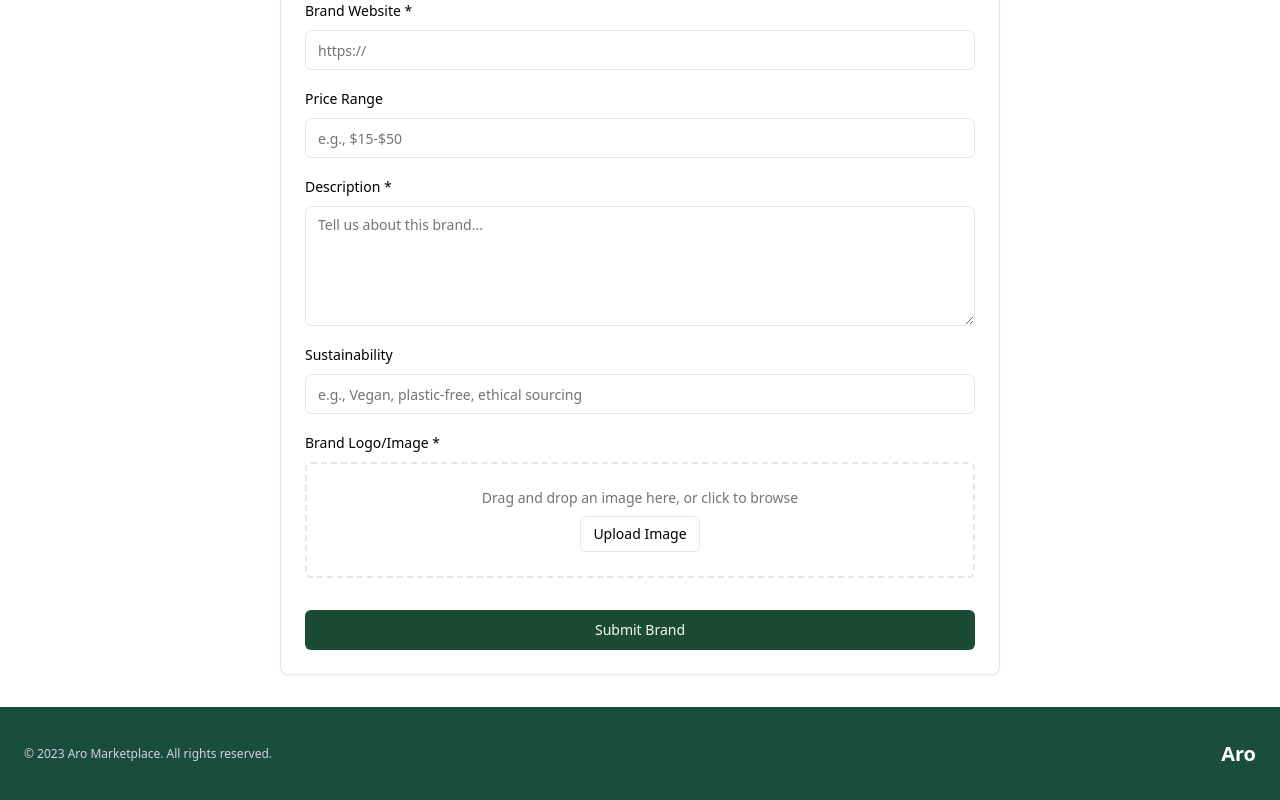
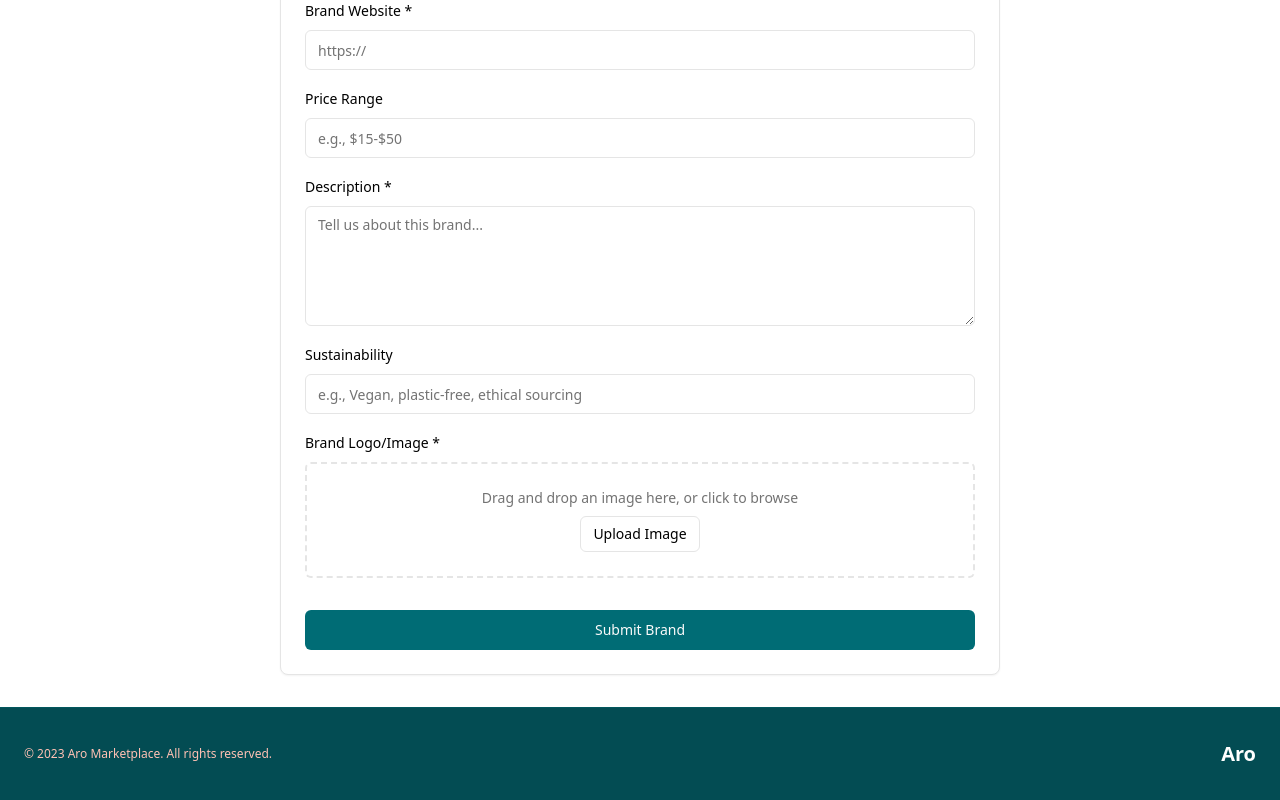
Before and after one commit to josephmgood/aro, a React (Vite) app: page /submit in a window 1280 px wide. Shown: the part 614-1414 px from the top of the page. Built offline with nearby package versions, Linux system fonts and the light colour scheme.

Commit message:
Update app color scheme
Updates the application's color scheme to use a visually pleasing combination of specified colors.

```diff
--- a/src/components/BrandCard.tsx
+++ b/src/components/BrandCard.tsx
@@ -8,7 +8,7 @@ interface BrandCardProps {
 
 export function BrandCard({ brand }: BrandCardProps) {
   return (
-    <div className="bg-gray-100 rounded-lg overflow-hidden">
+    <div className="bg-white rounded-lg overflow-hidden shadow-sm border border-brandColors-lightSalmon/20 hover:shadow-md transition-all">
       <Link to={`/brand/${brand.id}`} className="block">
         <div className="aspect-[4/3] overflow-hidden">
           <img
@@ -18,12 +18,12 @@ export function BrandCard({ brand }: BrandCardProps) {
           />
         </div>
         <div className="p-3">
-          <h3 className="text-sm font-medium text-[#1B4D3E] truncate">{brand.name}</h3>
-          <div className="mt-2 text-xs font-medium text-[#1B4D3E]/80">
+          <h3 className="text-sm font-medium text-brandColors-darkTeal truncate">{brand.name}</h3>
+          <div className="mt-2 text-xs font-medium text-brandColors-mediumTeal">
             {brand.category}
           </div>
           <div className="flex items-center mt-1">
-            <span className="text-xs text-gray-500">@{brand.founder.name.replace(/\s+/g, "").toLowerCase()}</span>
+            <span className="text-xs text-brandColors-salmon">@{brand.founder.name.replace(/\s+/g, "").toLowerCase()}</span>
           </div>
         </div>
       </Link>
--- a/src/components/CategoriesList.tsx
+++ b/src/components/CategoriesList.tsx
@@ -31,7 +31,9 @@ export function CategoriesList({ activeCategory = "All", onSelectCategory }: Cat
           variant={activeCategory === category ? "default" : "outline"}
           size="sm"
           onClick={() => handleCategoryClick(category)}
-          className={activeCategory === category ? "bg-white text-[#1B4D3E] hover:bg-gray-200" : "border-gray-400 text-white hover:bg-[#1B4D3E]/80"}
+          className={activeCategory === category
+            ? "bg-brandColors-salmon text-brandColors-darkTeal hover:bg-brandColors-salmon/90"
+            : "border-brandColors-mediumTeal/40 text-brandColors-darkTeal hover:bg-brandColors-lightSalmon/50"}
         >
           {category}
         </Button>
--- a/src/components/Footer.tsx
+++ b/src/components/Footer.tsx
@@ -3,9 +3,9 @@ import { Link } from "react-router-dom";
 
 export function Footer() {
   return (
-    <footer className="py-6 md:py-8 border-t border-[#1B4D3E]/30 bg-[#1B4D3E] text-white">
+    <footer className="py-6 md:py-8 border-t border-brandColors-mediumTeal/30 bg-brandColors-darkTeal text-white">
       <div className="container flex justify-between items-center px-4 md:px-6">
-        <div className="text-xs text-gray-300">
+        <div className="text-xs text-brandColors-lightSalmon">
           © 2023 Aro Marketplace. All rights reserved.
         </div>
         <Link to="/" className="font-bold text-xl text-white">
--- a/src/components/Header.tsx
+++ b/src/components/Header.tsx
@@ -28,7 +28,7 @@ export function Header() {
   };
 
   return (
-    <header className="border-b sticky top-0 z-10 bg-[#1B4D3E] text-white">
+    <header className="border-b sticky top-0 z-10 bg-brandColors-darkTeal text-white">
       <div className="container flex items-center justify-between h-16 px-4 md:px-6">
         {/* Logo */}
         <Link to="/" className="font-bold text-xl text-white">
@@ -50,7 +50,7 @@ export function Header() {
 
         {/* Submit Brand button */}
         <Link to="/submit">
-          <Button variant="outline" className="border-white text-[#1B4D3E] bg-white hover:bg-gray-200 hover:text-[#1B4D3E]">
+          <Button variant="outline" className="border-white text-brandColors-darkTeal bg-brandColors-lightSalmon hover:bg-brandColors-salmon hover:text-white">
             Submit Brand
           </Button>
         </Link>
@@ -71,8 +71,8 @@ function NavItem({ isActive, children, onClick }: NavItemProps) {
       onClick={onClick}
       className={`px-4 py-2 text-sm font-medium rounded-full transition-colors ${
         isActive
-          ? "bg-white text-[#1B4D3E]"
-          : "text-white hover:bg-[#1B4D3E]/80"
+          ? "bg-brandColors-salmon text-brandColors-darkTeal"
+          : "text-white hover:bg-brandColors-mediumTeal"
       }`}
     >
       {children}
--- a/src/components/StatsCard.tsx
+++ b/src/components/StatsCard.tsx
@@ -16,11 +16,11 @@ interface StatsCardProps {
 export function StatsCard({ title, value, brand, person }: StatsCardProps) {
   if (brand) {
     return (
-      <div className="rounded-lg p-6 flex items-center justify-between bg-gradient-to-br from-[#e6e9f0] to-[#eef1f5] shadow-sm border border-[#1B4D3E]/10">
+      <div className="rounded-lg p-6 flex items-center justify-between bg-gradient-to-br from-brandColors-lightSalmon/30 to-white shadow-sm border border-brandColors-salmon/20">
         <div className="flex-1">
-          <div className="text-[#1B4D3E]/70 text-sm mb-2">{title}</div>
+          <div className="text-brandColors-darkTeal/70 text-sm mb-2">{title}</div>
           <Link to={`/brand/${brand.id}`} className="block">
-            <div className="text-[#1B4D3E] text-3xl font-bold hover:text-[#1B4D3E]/80 transition-colors">{brand.name}</div>
+            <div className="text-brandColors-darkTeal text-3xl font-bold hover:text-brandColors-mediumTeal transition-colors">{brand.name}</div>
           </Link>
         </div>
         <div className="w-24 h-24 ml-4 overflow-hidden rounded-lg">
@@ -34,15 +34,15 @@ export function StatsCard({ title, value, brand, person }: StatsCardProps) {
 
   if (person) {
     return (
-      <div className="rounded-lg p-6 flex items-center justify-between bg-gradient-to-br from-[#accbee] to-[#e7f0fd] shadow-sm border border-[#1B4D3E]/10">
+      <div className="rounded-lg p-6 flex items-center justify-between bg-gradient-to-br from-brandColors-mediumTeal/30 to-brandColors-lightSalmon/20 shadow-sm border border-brandColors-mediumTeal/20">
         <div className="flex-1">
-          <div className="text-[#1B4D3E]/70 text-sm mb-2">{title}</div>
-          <div className="text-[#1B4D3E] text-3xl font-bold">{person.name}</div>
+          <div className="text-brandColors-darkTeal/70 text-sm mb-2">{title}</div>
+          <div className="text-brandColors-darkTeal text-3xl font-bold">{person.name}</div>
         </div>
         <div className="w-24 h-24 ml-4">
           <Avatar className="w-full h-full rounded-lg">
             <AvatarImage src={person.avatarUrl} alt={person.name} className="w-full h-full object-cover" />
-            <AvatarFallback className="w-full h-full bg-[#1B4D3E]/10 text-[#1B4D3E] text-2xl rounded-lg">
+            <AvatarFallback className="w-full h-full bg-brandColors-salmon/20 text-brandColors-darkTeal text-2xl rounded-lg">
               {person.name.charAt(0)}
             </AvatarFallback>
           </Avatar>
@@ -52,9 +52,9 @@ export function StatsCard({ title, value, brand, person }: StatsCardProps) {
   }
 
   return (
-    <div className="bg-gradient-to-br from-[#F2FCE2] to-[#e6e9f0] rounded-lg p-6 shadow-sm border border-[#1B4D3E]/10">
-      <div className="text-[#1B4D3E]/70 text-sm mb-2">{title}</div>
-      <div className="text-[#1B4D3E] text-3xl font-bold">{value}</div>
+    <div className="bg-gradient-to-br from-white to-brandColors-lightSalmon/20 rounded-lg p-6 shadow-sm border border-brandColors-salmon/10">
+      <div className="text-brandColors-darkTeal/70 text-sm mb-2">{title}</div>
+      <div className="text-brandColors-darkTeal text-3xl font-bold">{value}</div>
     </div>
   );
 }
--- a/src/index.css
+++ b/src/index.css
@@ -14,7 +14,7 @@
     --popover: 0 0% 100%;
     --popover-foreground: 0 0% 0%;
 
-    --primary: 154 48% 20%;
+    --primary: 185 100% 23%;
     --primary-foreground: 0 0% 98%;
 
     --secondary: 0 0% 96.1%;
@@ -37,32 +37,32 @@
   }
 
   .dark {
-    --background: 154 48% 20%;
+    --background: 185 90% 17%;
     --foreground: 0 0% 98%;
 
-    --card: 154 48% 10%;
+    --card: 185 90% 17%;
     --card-foreground: 0 0% 98%;
 
-    --popover: 154 48% 10%;
+    --popover: 185 90% 17%;
     --popover-foreground: 0 0% 98%;
 
     --primary: 0 0% 98%;
-    --primary-foreground: 154 48% 20%;
+    --primary-foreground: 185 90% 17%;
 
-    --secondary: 154 30% 25%;
+    --secondary: 185 30% 25%;
     --secondary-foreground: 0 0% 98%;
 
-    --muted: 154 30% 25%;
+    --muted: 185 30% 25%;
     --muted-foreground: 0 0% 63.9%;
 
-    --accent: 154 30% 25%;
+    --accent: 185 30% 25%;
     --accent-foreground: 0 0% 98%;
 
     --destructive: 0 62.8% 30.6%;
     --destructive-foreground: 0 0% 98%;
 
-    --border: 154 30% 25%;
-    --input: 154 30% 25%;
+    --border: 185 30% 25%;
+    --input: 185 30% 25%;
     --ring: 0 0% 83.9%;
   }
 }
@@ -81,4 +81,16 @@
   .brand-card {
     @apply transition-all duration-300 ease-in-out hover:shadow-lg;
   }
+
+  .category-badge {
+    @apply text-xs px-2 py-1 bg-brandColors-darkTeal/10 text-brandColors-darkTeal rounded-full;
+  }
+
+  .brand-image {
+    @apply rounded-lg object-cover;
+  }
+
+  .like-button:hover {
+    @apply bg-brandColors-darkTeal/10;
+  }
 }
--- a/tailwind.config.ts
+++ b/tailwind.config.ts
@@ -64,10 +64,10 @@ export default {
 					ring: 'hsl(var(--sidebar-ring))'
 				},
 				brandColors: {
-					darkTeal: '#1B4D3E',
-					mediumTeal: '#3d7a77',
-					salmon: '#e39a8e',
-					lightSalmon: '#f8c6bd'
+					darkTeal: '#034C53',
+					mediumTeal: '#007074',
+					salmon: '#F38C79',
+					lightSalmon: '#FFC1B4'
 				}
 			},
 			borderRadius: {
```
Also changed, not shown: src/App.css (+4 -4 lines).
